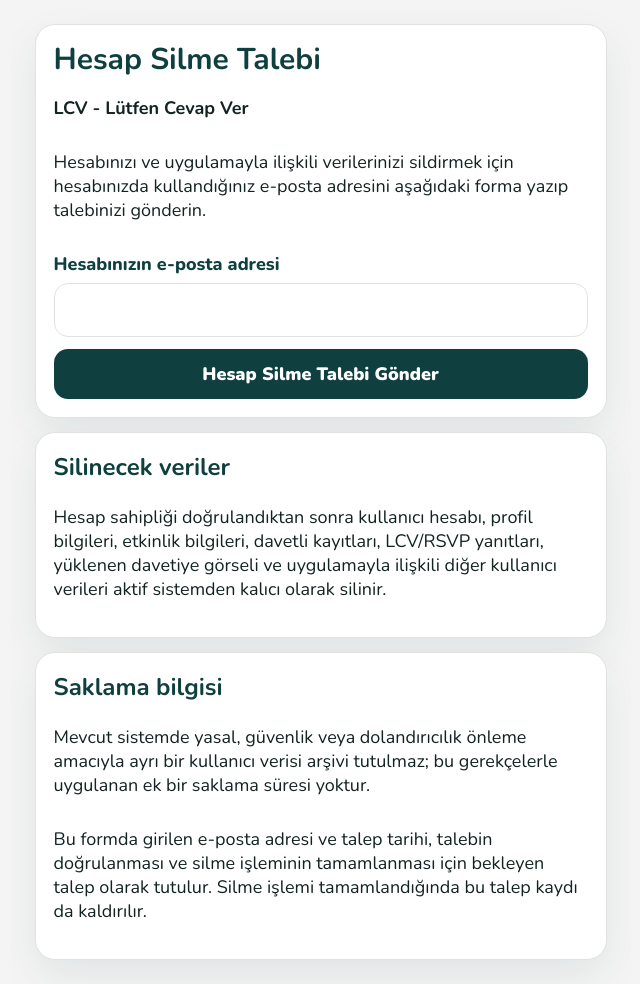
After one commit to Halim1971/lutfencevapverin.com, a Flask app: page /account-deletion in a window 1280 px wide. The commit adds this page. Shown: the whole page, without its empty margins (310-950 px from the left). Run offline with Flask 3, Linux system fonts and the light colour scheme; data that the repository does not hold is empty.

Commit message:
Add public account deletion request flow

```diff
--- a/app.py
+++ b/app.py
@@ -147,6 +147,12 @@ def init_db():
             created_at TEXT NOT NULL,
             FOREIGN KEY(guest_id) REFERENCES guests(id),
             FOREIGN KEY(user_id) REFERENCES users(id)
+        );
+
+        CREATE TABLE IF NOT EXISTS account_deletion_requests (
+            id INTEGER PRIMARY KEY AUTOINCREMENT,
+            email TEXT NOT NULL UNIQUE,
+            requested_at TEXT NOT NULL
         );
         """
     )
@@ -1746,10 +1752,37 @@ def respond(token):
     return render_template("respond.html", guest=guest, invitation_url=invitation_url(inv))
 
 
+@app.route("/account-deletion", methods=["GET", "POST"])
+def account_deletion():
+    submitted = False
+    email = ""
+    if request.method == "POST":
+        email = request.form.get("email", "").strip().lower()
+        if not re.fullmatch(r"[^\s@]+@[^\s@]+\.[^\s@]+", email):
+            flash("Lütfen geçerli bir e-posta adresi girin.", "error")
+        else:
+            db = get_db()
+            db.execute(
+                """
+                INSERT INTO account_deletion_requests (email, requested_at)
+                VALUES (?, ?)
+                ON CONFLICT(email) DO UPDATE SET requested_at = excluded.requested_at
+                """,
+                (email, now_iso()),
+            )
+            db.commit()
+            submitted = True
+    return render_template("account_deletion.html", submitted=submitted, email=email)
+
+
 @app.route("/admin")
 @login_required("super_admin")
 def admin():
-    users = get_db().execute("SELECT * FROM users ORDER BY created_at DESC").fetchall()
+    db = get_db()
+    users = db.execute("SELECT * FROM users ORDER BY created_at DESC").fetchall()
+    deletion_requests = db.execute(
+        "SELECT * FROM account_deletion_requests ORDER BY requested_at DESC, id DESC"
+    ).fetchall()
     active_filter = request.args.get("type", "users")
     cards = []
     for user in users:
@@ -1760,7 +1793,28 @@ def admin():
         if active_filter == "users" and user["role"] != "couple":
             continue
         cards.append({"user": user, "counts": guest_counts(user["id"])})
-    return render_template("admin.html", users=cards, active_filter=active_filter)
+    return render_template(
+        "admin.html",
+        users=cards,
+        active_filter=active_filter,
+        deletion_requests=deletion_requests,
+    )
+
+
+@app.route("/admin/account-deletion-requests/<int:request_id>/complete", methods=["POST"])
+@login_required("super_admin")
+def admin_complete_account_deletion_request(request_id):
+    db = get_db()
+    deletion_request = db.execute(
+        "SELECT * FROM account_deletion_requests WHERE id = ?", (request_id,)
+    ).fetchone()
+    if not deletion_request:
+        flash("Hesap silme talebi bulunamadı.", "error")
+        return redirect(url_for("admin"))
+    db.execute("DELETE FROM account_deletion_requests WHERE id = ?", (request_id,))
+    db.commit()
+    flash("Tamamlanan hesap silme talebi kayıtlardan kaldırıldı.", "success")
+    return redirect(url_for("admin"))
 
 
 @app.route("/admin/accounts/create", methods=["POST"])
--- /dev/null
+++ b/templates/account_deletion.html
@@ -0,0 +1,36 @@
+{% extends "base.html" %}
+{% block title %}Hesap Silme Talebi | LCV - Lütfen Cevap Ver{% endblock %}
+{% block body %}
+<main class="app">
+  <section class="card stack">
+    <h1>Hesap Silme Talebi</h1>
+    <p><strong>LCV - Lütfen Cevap Ver</strong></p>
+    <p>Hesabınızı ve uygulamayla ilişkili verilerinizi sildirmek için hesabınızda kullandığınız e-posta adresini aşağıdaki forma yazıp talebinizi gönderin.</p>
+
+    {% if submitted %}
+      <div class="readonly-text" role="status">
+        <strong>Talebiniz alındı.</strong><br>
+        {{ email }} adresi için silme talebi kaydedildi. Hesap sahipliği doğrulandıktan sonra silme işlemi gerçekleştirilecektir.
+      </div>
+    {% else %}
+      <form class="stack" method="post" action="{{ url_for('account_deletion') }}">
+        <label>Hesabınızın e-posta adresi
+          <input name="email" type="email" inputmode="email" autocomplete="email" required maxlength="254">
+        </label>
+        <button class="primary" type="submit">Hesap Silme Talebi Gönder</button>
+      </form>
+    {% endif %}
+  </section>
+
+  <section class="card stack">
+    <h2>Silinecek veriler</h2>
+    <p>Hesap sahipliği doğrulandıktan sonra kullanıcı hesabı, profil bilgileri, etkinlik bilgileri, davetli kayıtları, LCV/RSVP yanıtları, yüklenen davetiye görseli ve uygulamayla ilişkili diğer kullanıcı verileri aktif sistemden kalıcı olarak silinir.</p>
+  </section>
+
+  <section class="card stack">
+    <h2>Saklama bilgisi</h2>
+    <p>Mevcut sistemde yasal, güvenlik veya dolandırıcılık önleme amacıyla ayrı bir kullanıcı verisi arşivi tutulmaz; bu gerekçelerle uygulanan ek bir saklama süresi yoktur.</p>
+    <p>Bu formda girilen e-posta adresi ve talep tarihi, talebin doğrulanması ve silme işleminin tamamlanması için bekleyen talep olarak tutulur. Silme işlemi tamamlandığında bu talep kaydı da kaldırılır.</p>
+  </section>
+</main>
+{% endblock %}
```
Also changed, not shown: templates/admin.html (+18 -0 lines).
